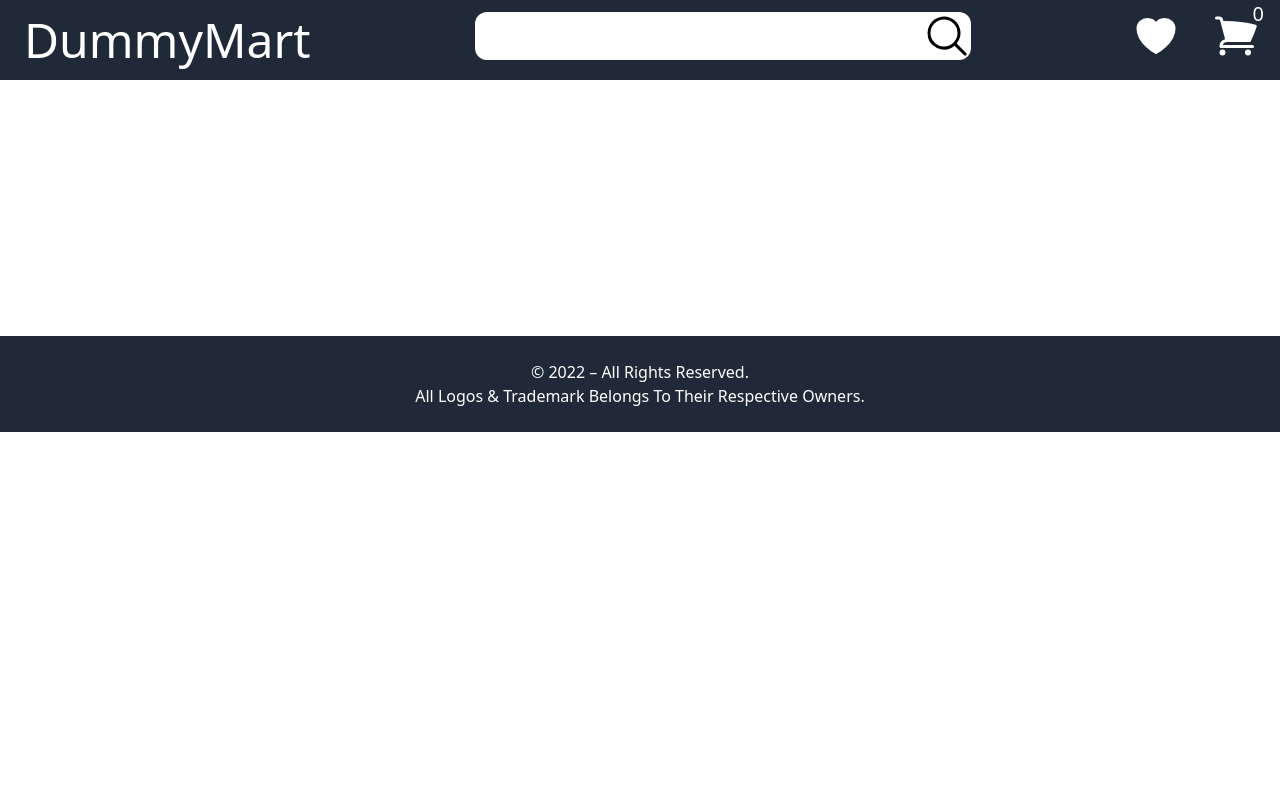
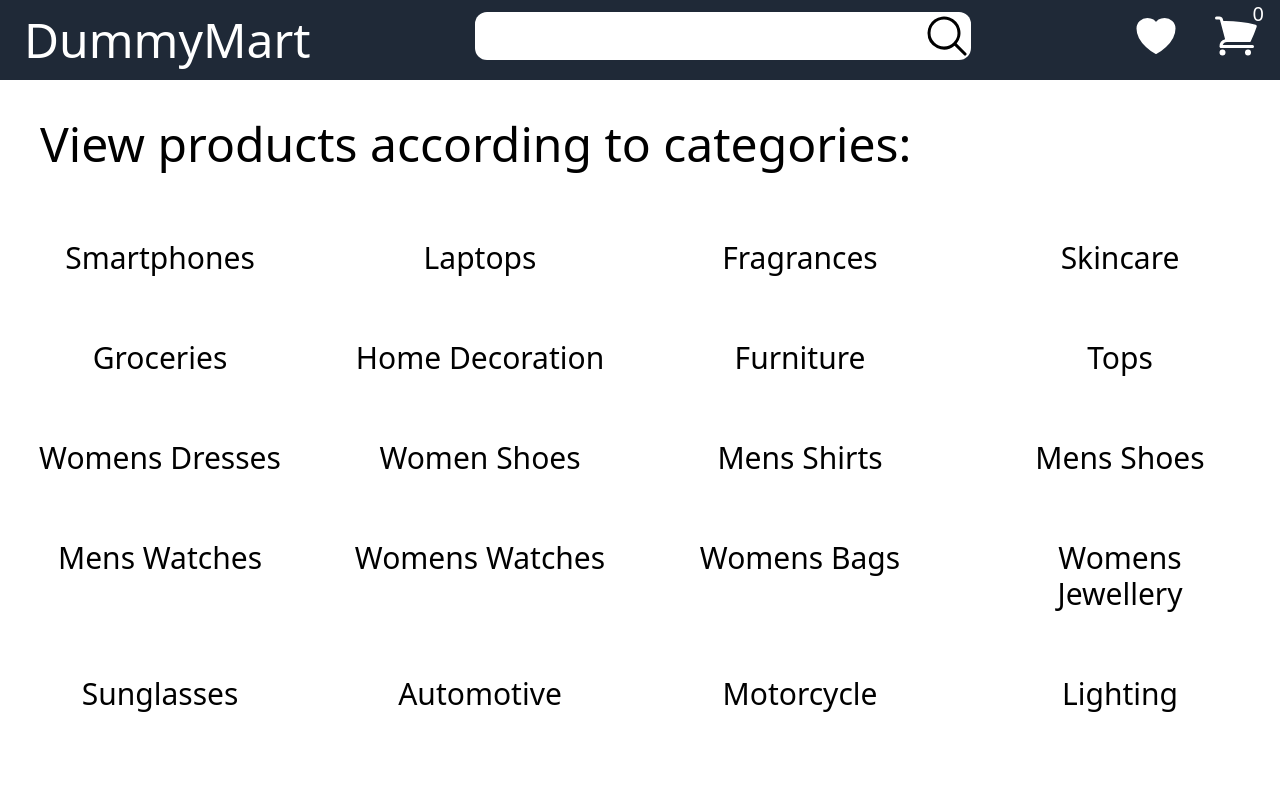
Before and after one commit to anishh19/dummy-mart, a Next.js app: page /category in a window 1280 px wide. Shown: the top 800 px of the page. Built offline with nearby package versions, Linux system fonts and the light colour scheme.

Commit message:
categories page added

```diff
--- a/components/productCard.js
+++ b/components/productCard.js
@@ -2,7 +2,7 @@ import Link from "next/link"
 import { useState } from "react";
 import { useSelector, useDispatch } from 'react-redux';
 import { addToWishlist, removeFromWishlist } from '../redux/wishList.slice';
-// dispatch(addToWishlist(props))
+import Image from "next/image"
 
 function ProductCard(props) {
   const dispatch = useDispatch();
@@ -42,8 +42,14 @@ function ProductCard(props) {
 
     <div className="border-solid border-8 bg-gray-200" key={props.id}>
       <Link href={`/products/${encodeURIComponent(props.id)}`}>
-      <div className="h-28">
-        <img className="max-h-full" src= {props.thumbnail} alt= {props.title}/>
+      <div className="h-28 relative">
+        <Image
+
+        src= {props.thumbnail}
+        alt= {props.title}
+        fill
+        className="object-contain"
+        />
       </div>
       <h3> {props.title}</h3>
       </Link>
--- a/next.config.js
+++ b/next.config.js
@@ -1,6 +1,14 @@
 /** @type {import('next').NextConfig} */
 const nextConfig = {
   reactStrictMode: true,
+  images: {
+    remotePatterns: [
+      {
+        protocol: 'https',
+        hostname: 'i.dummyjson.com',
+      },
+    ],
+  },
 }
 
 module.exports = nextConfig
--- a/pages/category/index.js
+++ b/pages/category/index.js
@@ -1,9 +1,38 @@
 
 import ProductCard from "../../components/productCard";
+import Link from "next/link";
 
 function Category() {
+  const categories = [
+    "Smartphones",
+    "Laptops",
+    "Fragrances",
+    "Skincare",
+    "Groceries",
+    "Home Decoration",
+    "Furniture",
+    "Tops",
+    "Womens Dresses",
+    "Women Shoes",
+    "Mens Shirts",
+    "Mens Shoes",
+    "Mens Watches",
+    "Womens Watches",
+    "Womens Bags",
+    "Womens Jewellery",
+    "Sunglasses",
+    "Automotive",
+    "Motorcycle",
+    "Lighting"
+]
   return (
     <>
+    <h1 className="p-10">
+      View products according to categories:
+    </h1>
+    <div className="grid grid-cols-4 gap-8 p-4">
+    {categories.map((each)=><Link className="hover:bg-slate-500 text-center p-4  " href={`/category/${each.split(" ").join("-").toLowerCase()}`}><h2>{each}</h2></Link>)}
+    </div>
     </>
   )
 }
--- a/pages/products/[productID].js
+++ b/pages/products/[productID].js
@@ -1,7 +1,7 @@
 import Head from 'next/head'
 import { useDispatch } from 'react-redux';
 import { addToCart } from '../../redux/cart.slice';
-
+import Image from 'next/image';
 
 function Products( {data} ) {
   const dispatch = useDispatch();
@@ -12,8 +12,8 @@ function Products( {data} ) {
         <meta name={data.description} content="Generated by create next app" />
         </Head>
         <div className=" p-16 grid grid-cols-2 h-[80vh]">
-            <div className="flex justify-centre p-4">
-              <img src= {data.thumbnail} alt= {data.title}/>
+            <div className="flex justify-centre p-4 relative">
+              <Image fill src= {data.thumbnail} alt= {data.title}/>
             </div>
             <div className="p-6 flex flex-col h-full justify-between">
               <div className="text-4xl">
```
